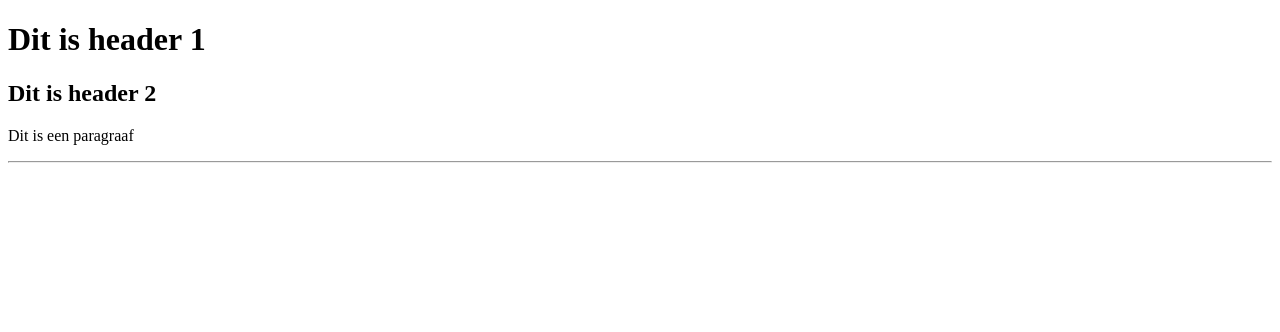
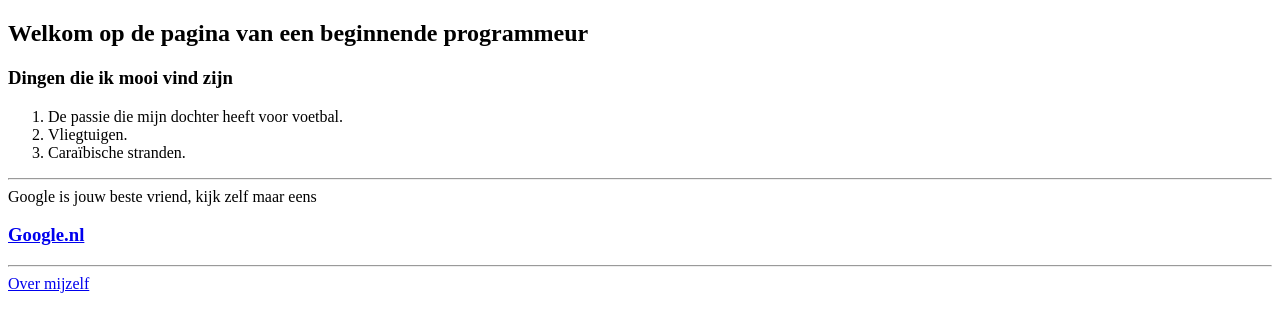
Before and after one commit to GraciellaGroevenstein/WincAcademyWebDev, a plain HTML site: page index.html in a window 1280 px wide. Drawn offline with Linux system fonts and the light colour scheme.

Commit message:
Add files via upload
3-Jul-21: - created links to other pages vice versa.
               - created links to webpages.
               - added a image
               - created ordered and unordered links

```diff
--- a/index.html
+++ b/index.html
@@ -4,9 +4,16 @@
         <title> Beginnen met programmeren</title>
     </head>
     <body>
-      <h1>Dit is header 1 </h1>
-      <h2>Dit is header 2</h2>
-      <p>Dit is een paragraaf</p>
-      <hr>
-    </body>
+      <h2>Welkom op de pagina van een beginnende programmeur</h2>
+      <h3>Dingen die ik mooi vind zijn</h3>
+      <ol>
+        <li>De passie die mijn dochter heeft voor voetbal.</li>
+        <li>Vliegtuigen.</li>
+        <li>Caraïbische stranden.</li>
+      </ol>
+      <hr
+      <p>Google is jouw beste vriend, kijk zelf maar eens</p>
+      <a href= "https://www.google.nl" target="_blank"><h3>Google.nl</h3>
+    <hr>
+      <a href= "about.html" target="_blank"> Over mijzelf</a>
 </html>
```
